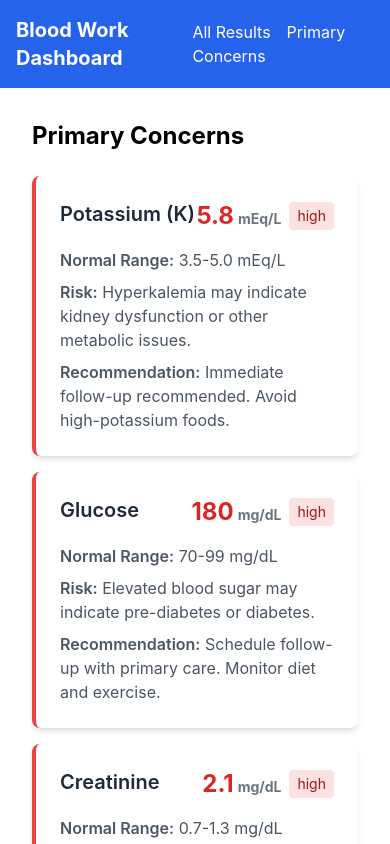
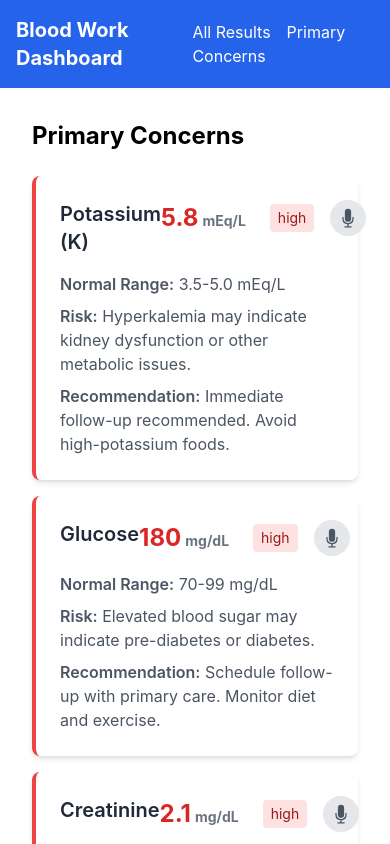
Before and after one commit to abbymccollam3/LabResults, a React (Create React App) app in the folder bloodwork-dashboard/frontend-new/: page /concerns in a window 390 px wide. Shown: the top 844 px of the page. Built offline with nearby package versions, Linux system fonts and the light colour scheme.

Commit message:
Microphone

```diff
--- a/bloodwork-dashboard/frontend-new/package.json
+++ b/bloodwork-dashboard/frontend-new/package.json
@@ -3,7 +3,7 @@
   "version": "0.1.0",
   "private": true,
   "dependencies": {
-    "@heroicons/react": "^2.0.18",
+    "@heroicons/react": "^2.2.0",
     "@testing-library/jest-dom": "^5.17.0",
     "@testing-library/react": "^13.4.0",
     "@testing-library/user-event": "^13.5.0",
@@ -39,8 +39,8 @@
     ]
   },
   "devDependencies": {
-    "tailwindcss": "^3.2.4",
+    "autoprefixer": "^10.4.13",
     "postcss": "^8.4.21",
-    "autoprefixer": "^10.4.13"
+    "tailwindcss": "^3.2.4"
   }
 }
--- /dev/null
+++ b/bloodwork-dashboard/frontend-new/src/components/VoiceButton.jsx
@@ -0,0 +1,45 @@
+import React, { useState } from 'react';
+import { MicrophoneIcon } from '@heroicons/react/24/solid';
+
+function VoiceButton({ metricId }) {
+  const [isPlaying, setIsPlaying] = useState(false);
+
+  const handleVoiceExplanation = async () => {
+    try {
+      setIsPlaying(true);
+      const response = await fetch(`http://localhost:8000/bloodwork/generate-voice/${metricId}`, {
+        method: 'POST'
+      });
+
+      if (!response.ok) throw new Error('Failed to generate voice explanation');
+
+      const data = await response.json();
+      // Play the audio
+      const audio = new Audio(data.audio_url);
+      audio.play();
+
+      audio.onended = () => setIsPlaying(false);
+    } catch (error) {
+      console.error('Error generating voice:', error);
+      setIsPlaying(false);
+    }
+  };
+
+  return (
+    <button
+      onClick={handleVoiceExplanation}
+      className={`p-2 rounded-full ${
+        isPlaying ? 'bg-blue-600' : 'bg-gray-200'
+      } hover:bg-blue-500 transition-colors`}
+      disabled={isPlaying}
+    >
+      <MicrophoneIcon
+        className={`w-5 h-5 ${
+          isPlaying ? 'text-white animate-pulse' : 'text-gray-600'
+        }`}
+      />
+    </button>
+  );
+}
+
+export default VoiceButton;
--- /dev/null
+++ b/bloodwork-dashboard/frontend-new/src/index.jsx
@@ -0,0 +1,11 @@
+import React from 'react';
+import ReactDOM from 'react-dom/client';
+import './index.css';  // Still need this for Tailwind
+import App from './App';
+
+const root = ReactDOM.createRoot(document.getElementById('root'));
+root.render(
+  <React.StrictMode>
+    <App />
+  </React.StrictMode>
+);
--- a/bloodwork-dashboard/frontend-new/src/pages/PrimaryConcerns.jsx
+++ b/bloodwork-dashboard/frontend-new/src/pages/PrimaryConcerns.jsx
@@ -1,4 +1,5 @@
 import React from 'react';
+import VoiceButton from '../components/VoiceButton';
 
 function PrimaryConcerns() {
   const concerns = [
@@ -41,11 +42,11 @@ function PrimaryConcerns() {
         {concerns.map(concern => (
           <div
             key={concern.id}
-            className="bg-white p-6 rounded-lg shadow-md border-l-4 border-red-500"
+            className="bg-white p-6 rounded-lg shadow-md border-l-4 border-red-500 relative"
           >
             <div className="flex justify-between items-start mb-4">
               <h3 className="text-xl font-semibold text-gray-800">{concern.name}</h3>
-              <div className="flex items-center">
+              <div className="flex items-center space-x-4">
                 <div className="text-2xl font-bold text-red-600 mr-2">
                   {concern.value}
                   <span className="text-sm text-gray-500 ml-1">{concern.unit}</span>
@@ -53,6 +54,7 @@ function PrimaryConcerns() {
                 <span className="px-2 py-1 rounded bg-red-100 text-red-800 text-sm">
                   {concern.status}
                 </span>
+                <VoiceButton metricId={concern.id} />
               </div>
             </div>
             <div className="space-y-2 text-gray-600">
```
Also changed, not shown: 1 other file (tests, documents, lock files or other folders).
